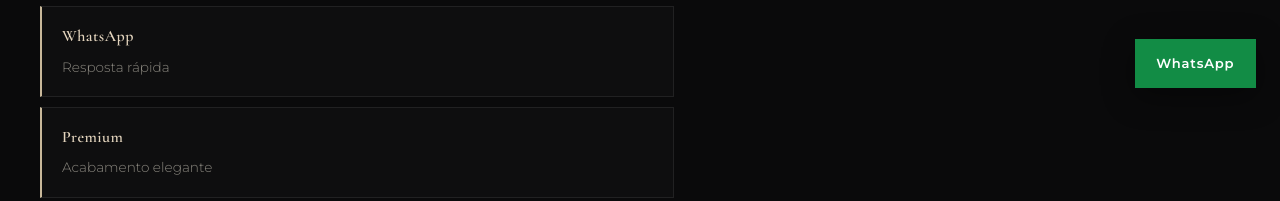
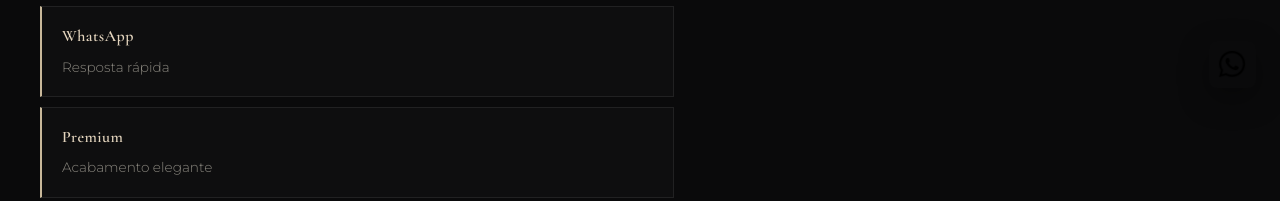
Before and after one commit to Carlos18Capitao/site55, a plain HTML site: page index.html in a window 1280 px wide. Shown: the part 688-889 px from the top of the page. Drawn offline with nearby package versions, Linux system fonts and the light colour scheme.

Commit message:
Refactor code structure for improved readability and maintainability

```diff
--- a/index.html
+++ b/index.html
@@ -395,7 +395,7 @@
     </footer>
 
     <a class="whatsapp-float" href="https://wa.me/244929653400" target="_blank" rel="noopener" aria-label="Abrir WhatsApp">
-      WhatsApp
+      <img src="assets/icons/whatsapp.png" alt="WhatsApp" width="28" height="28" loading="lazy" />
     </a>
 
     <script src="script.js" defer></script>
--- a/style.css
+++ b/style.css
@@ -468,8 +468,9 @@
 .site-footer__bottom small{color:var(--muted);font-size:.78rem}
 
 /* WhatsApp float */
-.whatsapp-float{position:fixed;right:1.5rem;bottom:1.5rem;z-index:50;padding:.85rem 1.35rem;background:#128c45;color:#fff;font-weight:600;font-size:.82rem;letter-spacing:.06em;box-shadow:0 8px 32px rgba(0,0,0,.4);transition:transform .2s,background .2s,box-shadow .2s}
-.whatsapp-float:hover{transform:translateY(-3px);background:#1aad57;box-shadow:0 14px 40px rgba(0,0,0,.45)}
+.whatsapp-float{position:fixed;right:1.5rem;bottom:1.5rem;z-index:50;padding:.6rem;border-radius:8px;background:transparent;color:var(--text);display:inline-flex;align-items:center;justify-content:center;box-shadow:0 10px 30px rgba(0,0,0,.35);transition:transform .18s,box-shadow .18s}
+.whatsapp-float img{display:inline-block;vertical-align:middle;filter:grayscale(100%);opacity:.95}
+.whatsapp-float:hover{transform:translateY(-3px);box-shadow:0 18px 40px rgba(0,0,0,.45);opacity:1}
 
 /* Reveal */
 .reveal{opacity:1;transform:translateY(0);transition:opacity 500ms ease,transform 500ms ease}
```
Also changed, not shown: assets/icons/whatsapp.png (added).
